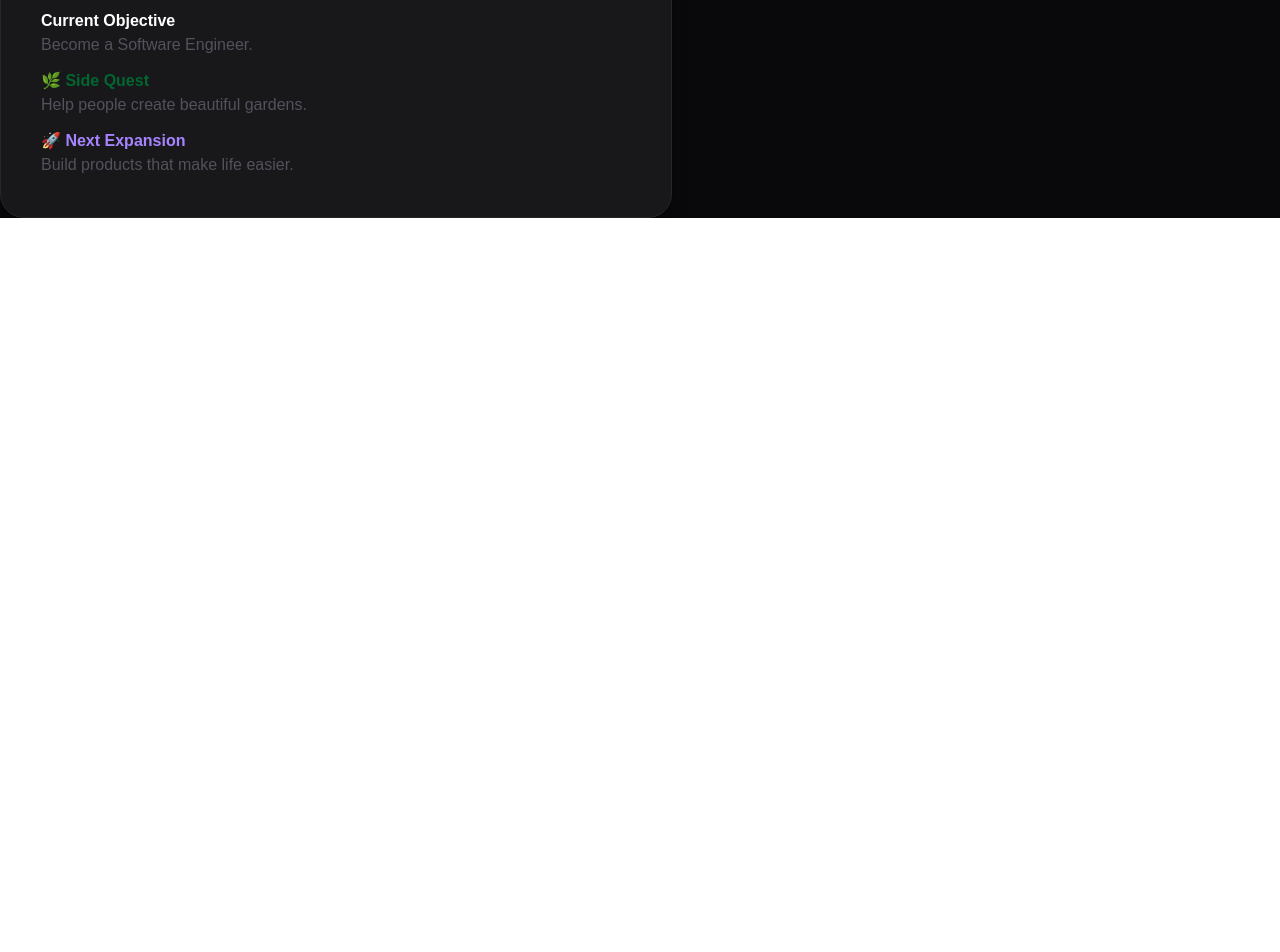
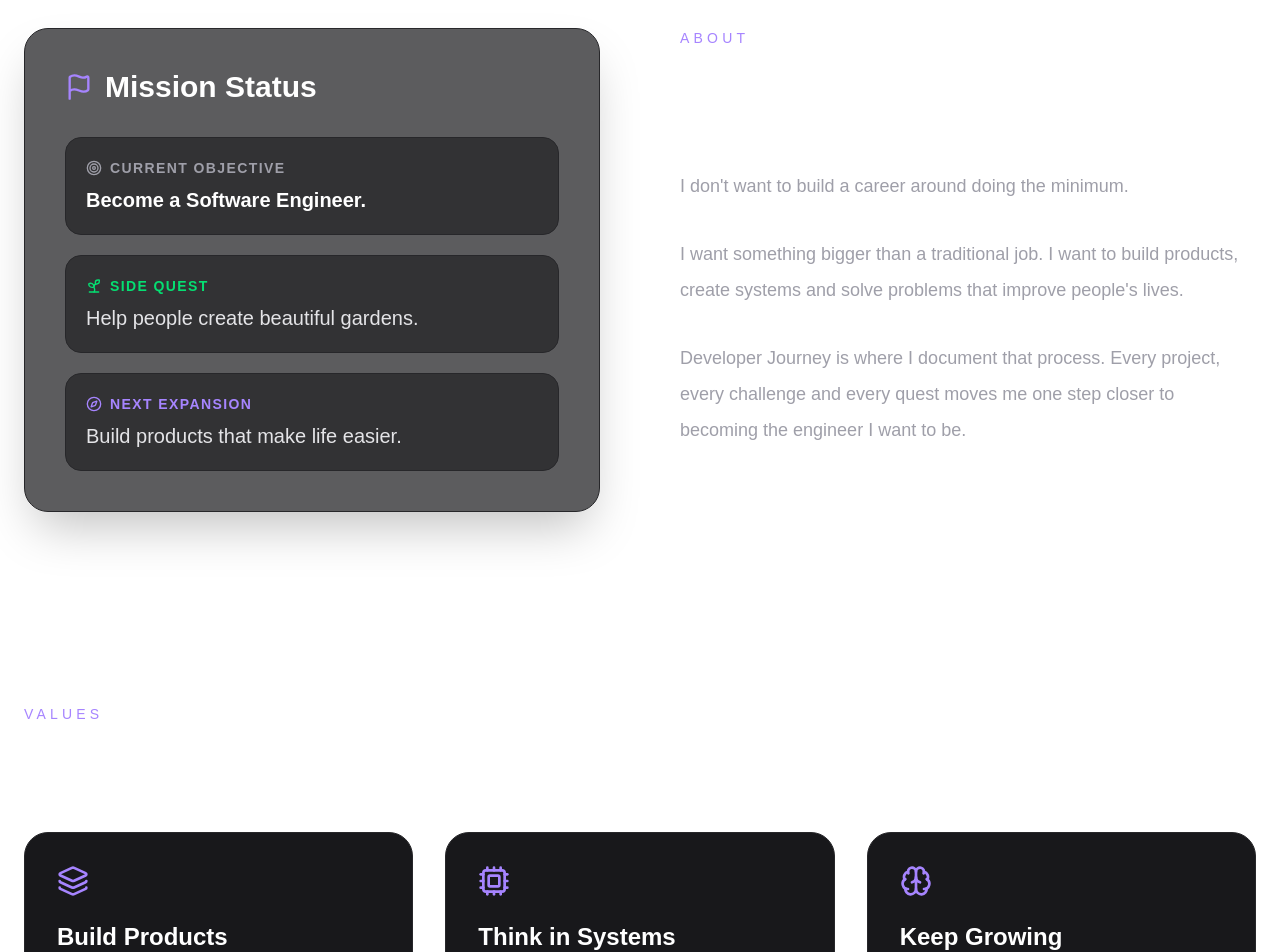
Before and after one commit to TomaszZdebiakcode/developer-journey, a Next.js app: page / in a window 1280 px wide. Shown: the part 900-1852 px from the top of the page. Before the commit the page ends 1118 px from the top, so only its background shows below. Built offline with nearby package versions, Linux system fonts and the light colour scheme.

Commit message:
feat: redesign landing page layout and about section

```diff
--- a/app/page.tsx
+++ b/app/page.tsx
@@ -1,11 +1,28 @@
 import Hero from "@/components/sections/Hero";
 import MissionStatus from "@/components/sections/MissionStatus";
+import About from "@/components/sections/About";
+import SkillTree from "@/components/sections/SkillTree";
 
 export default function Home() {
   return (
-    <main className="min-h-screen bg-zinc-950">
+    <main>
+
       <Hero />
-      <MissionStatus />
+
+      <section className="mx-auto max-w-7xl px-6 py-32">
+
+        <div className="grid gap-20 lg:grid-cols-2 lg:items-start">
+
+          <MissionStatus />
+
+          <About />
+
+        </div>
+
+      </section>
+
+      <SkillTree />
+
     </main>
   );
 }
--- /dev/null
+++ b/components/sections/About.tsx
@@ -0,0 +1,41 @@
+export default function About() {
+    return (
+        <section className="w-full">
+
+            <div className="space-y-12">
+
+                <div>
+                    <p className="mb-3 text-sm uppercase tracking-[0.3em] text-violet-400">
+                        About
+                    </p>
+
+                    <h2 className="text-6xl font-bold text-white">
+                        Why I Build.
+                    </h2>
+                </div>
+
+                <div className="max-w-2xl space-y-8 text-lg leading-9 text-zinc-400">
+
+                    <p>
+                        I don't want to build a career around doing the minimum.
+                    </p>
+
+                    <p>
+                        I want something bigger than a traditional job.
+                        I want to build products, create systems and solve
+                        problems that improve people's lives.
+                    </p>
+
+                    <p>
+                        Developer Journey is where I document that process.
+                        Every project, every challenge and every quest moves
+                        me one step closer to becoming the engineer I want to be.
+                    </p>
+
+                </div>
+
+            </div>
+
+        </section>
+    );
+}
--- a/components/sections/MissionStatus.tsx
+++ b/components/sections/MissionStatus.tsx
@@ -1,34 +1,76 @@
+import { Flag, Target, Sprout, Compass } from "lucide-react";
+
 export default function MissionStatus() {
   return (
-    <section className="w-full max-w-2xl rounded-3xl border border-zinc-800 bg-zinc-900 p-10 shadow-xl">
-      <h2 className="mb-8 text-3xl font-bold text-white">
-        🎯 Mission Status
+    <section
+      className="
+    w-full
+    max-w-md
+    lg:max-w-none
+    mx-auto
+    lg:sticky
+    lg:top-28
+    rounded-3xl
+    border
+    border-zinc-800
+    bg-zinc-900/70
+    p-6
+    md:p-8
+    lg:p-10
+    shadow-2xl
+    backdrop-blur-sm
+    transition-all
+    duration-300
+    hover:border-violet-500/40
+  "
+    >
+
+      <h2 className="mb-8 flex items-center gap-3 text-3xl font-bold text-white">
+        <Flag className="h-7 w-7 text-violet-400" />
+        Mission Status
       </h2>
 
-      <div className="space-y-3 text-zinc-600 hover:scale-[1.01]">
-        <p>
-          <span className="font-semibold text-white">
+      <div className="space-y-5">
+
+        <div className="rounded-2xl border border-zinc-800 bg-zinc-950/50 p-5 transition-all duration-300 hover:scale-[1.02] hover:border-white/20">
+
+          <p className="flex items-center gap-2 text-sm font-semibold uppercase tracking-widest text-zinc-400">
+            <Target className="h-4 w-4" />
             Current Objective
-          </span>
-          <br />
+          </p>
+
+          <p className="mt-2 text-xl font-semibold text-white">
             Become a Software Engineer.
           </p>
 
-        <p>
-          <span className="font-semibold text-green-800">
-            🌿 Side Quest
-          </span>
-          <br />
+        </div>
+
+        <div className="rounded-2xl border border-zinc-800 bg-zinc-950/50 p-5 transition-all duration-300 hover:scale-[1.02] hover:border-green-500/40">
+
+          <p className="flex items-center gap-2 text-sm font-semibold uppercase tracking-widest text-green-400">
+            <Sprout className="h-4 w-4" />
+            Side Quest
+          </p>
+
+          <p className="mt-2 text-xl text-zinc-200">
             Help people create beautiful gardens.
           </p>
 
-        <p>
-          <span className="font-semibold text-violet-400">
-            🚀 Next Expansion
-          </span>
-          <br />
+        </div>
+
+        <div className="rounded-2xl border border-zinc-800 bg-zinc-950/50 p-5 transition-all duration-300 hover:scale-[1.02] hover:border-violet-500/40">
+
+          <p className="flex items-center gap-2 text-sm font-semibold uppercase tracking-widest text-violet-400">
+            <Compass className="h-4 w-4" />
+            Next Expansion
+          </p>
+
+          <p className="mt-2 text-xl text-zinc-200">
             Build products that make life easier.
           </p>
+
+        </div>
+
       </div>
     </section>
   );
--- a/components/sections/SkillTree.tsx
+++ b/components/sections/SkillTree.tsx
@@ -0,0 +1,73 @@
+import { Layers, Cpu, Brain } from "lucide-react";
+
+export default function SkillTree() {
+    return (
+        <section className="mx-auto max-w-7xl px-6 pt-16 pb-24">
+
+            <div className="mb-12">
+
+                <p className="mb-3 text-sm uppercase tracking-[0.3em] text-violet-400">
+                    Values
+                </p>
+
+                <h2 className="text-5xl font-bold text-white">
+                    How I Think.
+                </h2>
+
+            </div>
+
+            <div className="grid gap-8 md:grid-cols-3 items-stretch">
+
+                {/* Card 1 */}
+
+                <div className="h-full rounded-3xl border border-zinc-800 bg-zinc-900 p-8 transition-all duration-300 hover:scale-[1.02] hover:border-violet-500/40 hover:bg-zinc-800/40 hover:shadow-xl hover:shadow-violet-500/10">
+
+                    <Layers className="mb-6 h-8 w-8 text-violet-400" />
+
+                    <h3 className="mb-4 text-2xl font-bold text-white">
+                        Build Products
+                    </h3>
+
+                    <p className="leading-8 text-zinc-400">
+                        I enjoy turning ideas into products that solve real problems and create value.
+                    </p>
+
+                </div>
+
+                {/* Card 2 */}
+
+                <div className="h-full rounded-3xl border border-zinc-800 bg-zinc-900 p-8 transition-all duration-300 hover:scale-[1.02] hover:border-violet-500/40 hover:bg-zinc-800/40 hover:shadow-xl hover:shadow-violet-500/10">
+
+                    <Cpu className="mb-6 h-8 w-8 text-violet-400" />
+
+                    <h3 className="mb-4 text-2xl font-bold text-white">
+                        Think in Systems
+                    </h3>
+
+                    <p className="leading-8 text-zinc-400">
+                        I prefer building scalable systems instead of repeatedly solving the same problems.
+                    </p>
+
+                </div>
+
+                {/* Card 3 */}
+
+                <div className="h-full rounded-3xl border border-zinc-800 bg-zinc-900 p-8 transition-all duration-300 hover:scale-[1.02] hover:border-violet-500/40 hover:bg-zinc-800/40 hover:shadow-xl hover:shadow-violet-500/10">
+
+                    <Brain className="mb-6 h-8 w-8 text-violet-400" />
+
+                    <h3 className="mb-4 text-2xl font-bold text-white">
+                        Keep Growing
+                    </h3>
+
+                    <p className="leading-8 text-zinc-400">
+                        Every project is another opportunity to learn, improve and become a better engineer.
+                    </p>
+
+                </div>
+
+            </div>
+
+        </section>
+    );
+}
--- a/package.json
+++ b/package.json
@@ -9,6 +9,7 @@
     "lint": "eslint"
   },
   "dependencies": {
+    "lucide-react": "^1.23.0",
     "next": "16.2.10",
     "react": "19.2.4",
     "react-dom": "19.2.4"
```
Also changed, not shown: components/sections/Hero.tsx (indentation only), 1 other file (tests, documents, lock files or other folders). Lines whose indentation alone changed are shown as unchanged.
